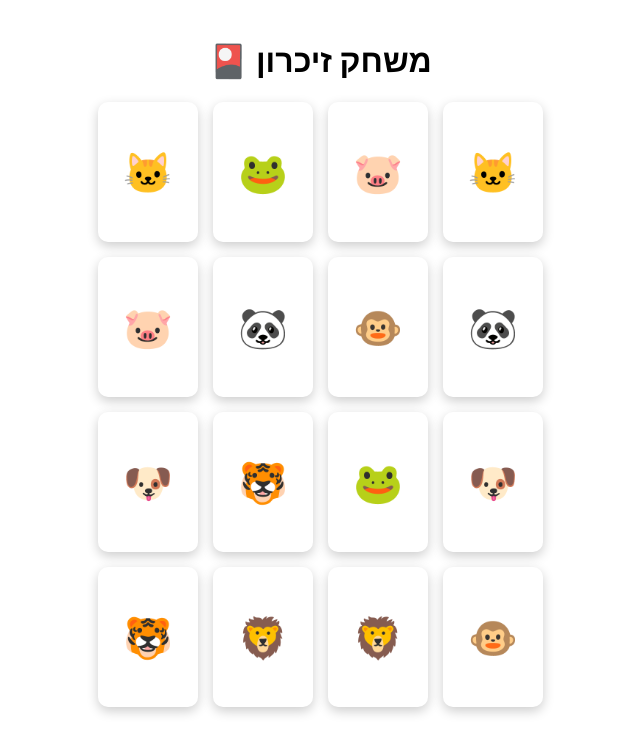
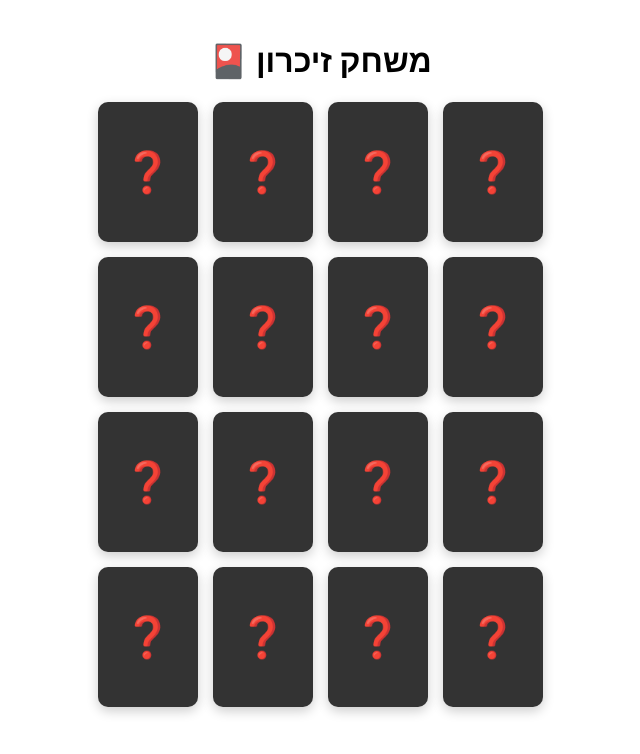
Before and after one commit to LiorAzar10/memory-game, a React (Create React App) app: page / in a window 1280 px wide. Shown: the top 754 px of the page, without its empty margins (320-960 px from the left). Built offline with nearby package versions, Linux system fonts and the light colour scheme.

Commit message:
Level 3: flip and match cards

```diff
--- a/src/App.js
+++ b/src/App.js
@@ -5,22 +5,75 @@ import Card from './components/Card'
 
 
 const emojis = ['🐸', '🐱', '🦁', '🐶', '🐼', '🐵', '🐯', '🐷'];
+let busy = false;
 
 function App() {
 
   const [cards, setCards] = useState([]);
+  const [selectedCards, setSelectedCards] = useState([]);
+
+function shuffleArray(array) {
+  return array
+    .map(value => ({ value, sort: Math.random() }))
+    .sort((a, b) => a.sort - b.sort)
+    .map(({ value }) => value);
+}
 
    useEffect(() => {
     const doubled = [...emojis, ...emojis].map((emoji, index) => ({
       id: index,
       value: emoji,
-      isFlipped: false
+      isFlipped: false,
+      isMatched: false
     }));
 
-    const shuffled = [...doubled].sort(() => Math.random() - 0.5);
+    const shuffled = shuffleArray(doubled);
     setCards(shuffled);
   }, []);
 
+
+  const handleCardClick =  (id) => {
+    const clickedCard = cards.find((card) => card.id === id);
+    if (clickedCard.isFlipped || clickedCard.isMatched || selectedCards.length === 2) return;
+    if(busy) return;
+
+    const updatedCards = cards.map((card) =>
+      card.id === id ? { ...card, isFlipped: true } : card
+    );
+
+    const newSelected = [...selectedCards, clickedCard];
+
+     setCards(updatedCards);
+     setSelectedCards(newSelected);
+
+     if (newSelected.length === 2) {
+      busy = true;
+
+      const [first, second] = newSelected;
+      if(first.value === second.value){
+          setCards(cards.map((card) =>
+            card.value === first.value
+              ? { ...card, isMatched: true }
+              : card
+          ));
+          setSelectedCards([]);
+          busy = false;
+      }
+      else{
+          setTimeout(() => {
+          setCards(cards.map((card) =>
+            (card.id === first.id || card.id === second.id)
+              ? { ...card, isFlipped: false }
+              : card
+          ));
+         busy = false;
+        },1000);
+         setSelectedCards([]);
+      }
+
+     }
+
+  }
 
   return (
     <div className="app">
@@ -30,8 +83,8 @@ function App() {
           <Card
             key={card.id}
             value={card.value}
-            isFlipped={true}
-            onClick={() => {}}
+            isFlipped={card.isFlipped || card.isMatched}
+            onClick={() => handleCardClick(card.id)}
           />
         ))}
       </div>
```
